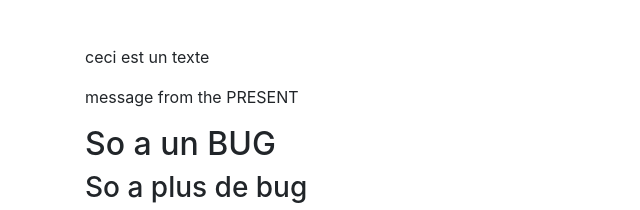
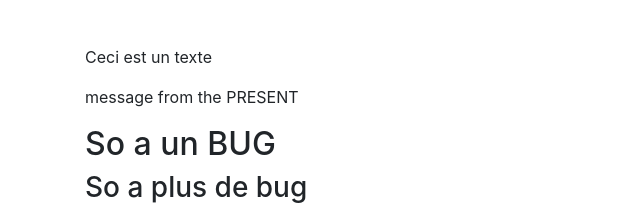
Before and after one commit to Amar2050/Projet_Git, a plain HTML site: page index.html in a window 1280 px wide. Shown: the part 195-405 px from the top of the page, 0-640 px from the left. Drawn offline with nearby package versions, Linux system fonts and the light colour scheme.

Commit message:
commit message

```diff
--- a/index.html
+++ b/index.html
@@ -14,7 +14,7 @@
         <h1 class="bg-dark text-warning p-5 my-5 text-center">Découvrir GIT</h1>
 
 
-        <p>ceci est un texte</p>
+        <p>Ceci est un texte</p>
 
 
         <p>message from the PRESENT</p>
```
